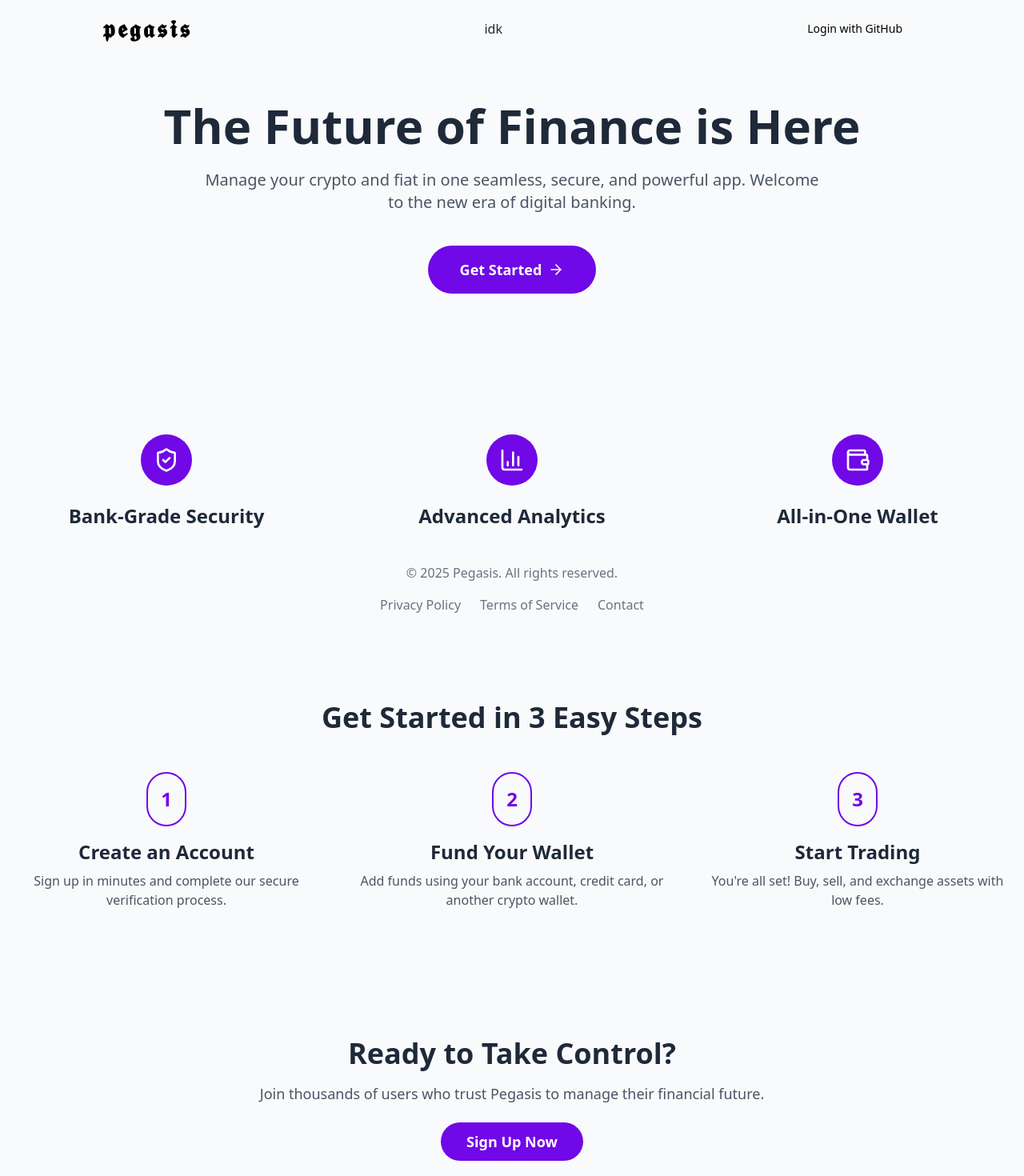
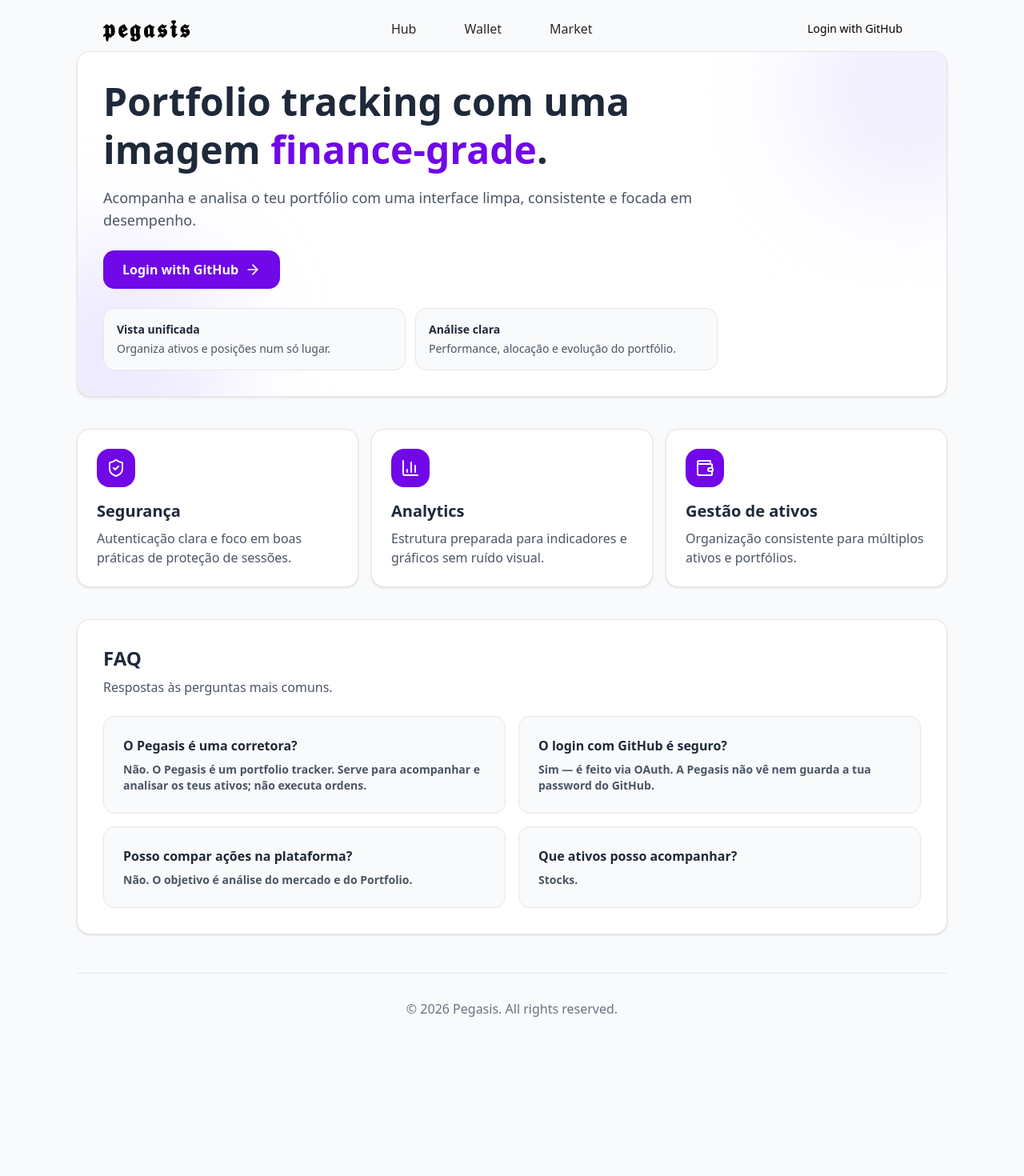
Before and after one commit to monteiroF14/pegasis, a Vue app: page / in a window 1280 px wide. Shown: the top 1470 px of the page at 80% size. After the commit the page ends 1313 px from the top, so only its background shows below. Built offline with nearby package versions, Linux system fonts and the light colour scheme; no server answers; data requests are answered from the project's data file.

Commit message:
Update: Home.vue

```diff
--- a/src/components/Home.vue
+++ b/src/components/Home.vue
@@ -1,132 +1,149 @@
 <script setup>
-import { ShieldCheck, BarChart3, Wallet, Zap, ArrowRight } from 'lucide-vue-next';
-import Header from "./layout/Header.vue"
-import Dashboard from "./Dashboard.vue"
+import { ShieldCheck, BarChart3, Wallet, ArrowRight } from "lucide-vue-next";
+import Header from "./layout/Header.vue";
+import Dashboard from "./Dashboard.vue";
 import { isAuthenticated, loginWithGitHub, logout } from "../login.js";
+
+const faqs = [
+  {
+    q: "O Pegasis é uma corretora?",
+    a: "Não. O Pegasis é um portfolio tracker. Serve para acompanhar e analisar os teus ativos; não executa ordens.",
+  },
+  {
+    q: "O login com GitHub é seguro?",
+    a: "Sim — é feito via OAuth. A Pegasis não vê nem guarda a tua password do GitHub.",
+  },
+  {
+    q: "Posso compar ações na plataforma?",
+    a: "Não. O objetivo é análise do mercado e do Portfolio.",
+  },
+  {
+    q: "Que ativos posso acompanhar?",
+    a: "Stocks.",
+  },
+];
 </script>
 
 <template>
-  <div class="bg-gray-50 text-gray-800">
-    <Header v-if="isAuthenticated()" />
-    <header v-if="!isAuthenticated()" class="w-4/5 mx-auto mt-4">
-      <nav class="bg-gray-50 border-gray-200 dark:bg-gray-800">
-        <div class="flex justify-between items-center mx-auto">
-          <router-link to="/"
-            class="mx-auto text-black rounded font-bold text-3xl tracking-widest bg-transparent text-primary-700 p-0 dark:text-white"
-            aria-current="page">
-            𝖕𝖊𝖌𝖆𝖘𝖎𝖘
-          </router-link>
+  <div class="min-h-screen bg-gray-50 text-gray-800">
+    <Header />
 
-          <div class="justify-between items-center w-full flex order-1" id="mobile-menu-2">
-            <ul class="flex mx-auto font-medium flex-row space-x-8 mt-0">
-              <h3>idk</h3>
-            </ul>
-            <div class="flex items-center order-2">
-              <button v-if="!isAuthenticated()" @click="loginWithGitHub"
-                class="cursor-pointer text-black bg-primary-700 hover:bg-primary-800 focus:ring-4 focus:ring-primary-300 font-medium rounded-lg text-sm px-4 py-2.5 mr-2 dark:bg-primary-600 dark:hover:bg-primary-700 focus:outline-none dark:focus:ring-primary-800">Login
-                with GitHub</button>
-              <button v-if="isAuthenticated()" @click="logout"
-                class="cursor-pointer text-white bg-violet-700 hover:bg-violet-800 focus:ring-4 focus:ring-violet-300 font-medium rounded-lg text-sm px-4 py-2.5 mr-2 dark:bg-violet-600 dark:hover:bg-violet-700 focus:outline-none dark:focus:ring-violet-800">Logout</button>
+    <Dashboard v-if="isAuthenticated()" />
+
+    <main v-else class="max-w-6xl mx-auto px-4 sm:px-6 lg:px-8 py-2">
+      <!-- HERO (full width, sem card direito) -->
+      <section
+        class="rounded-2xl border border-gray-200 bg-white p-8 shadow-sm relative overflow-hidden"
+      >
+        <!-- subtle background -->
+        <div
+          class="absolute -top-24 -right-24 w-72 h-72 rounded-full bg-violet-200/40 blur-3xl"
+        ></div>
+        <div
+          class="absolute -bottom-24 -left-24 w-72 h-72 rounded-full bg-violet-300/30 blur-3xl"
+        ></div>
+
+        <div class="relative max-w-3xl">
+          <h1 class="text-4xl sm:text-5xl font-extrabold leading-tight">
+            Portfolio tracking com uma imagem
+            <span class="text-violet-700">finance-grade</span>.
+          </h1>
+
+          <p class="mt-4 text-lg text-gray-600">
+            Acompanha e analisa o teu portfólio com uma interface limpa,
+            consistente e focada em desempenho.
+          </p>
+
+          <div class="mt-6 flex flex-col sm:flex-row gap-3">
+            <button
+              @click="loginWithGitHub"
+              class="bg-violet-700 text-white hover:bg-violet-800 font-bold py-3 px-6 rounded-xl inline-flex items-center justify-center gap-2 focus:ring-4 focus:ring-violet-300"
+            >
+              Login with GitHub
+              <ArrowRight class="w-5 h-5" />
+            </button>
+          </div>
+
+          <div class="mt-6 grid sm:grid-cols-2 gap-3">
+            <div class="rounded-xl border border-gray-200 bg-gray-50 p-4">
+              <div class="text-sm font-extrabold">Vista unificada</div>
+              <p class="mt-1 text-sm text-gray-600 font-medium">
+                Organiza ativos e posições num só lugar.
+              </p>
+            </div>
+
+            <div class="rounded-xl border border-gray-200 bg-gray-50 p-4">
+              <div class="text-sm font-extrabold">Análise clara</div>
+              <p class="mt-1 text-sm text-gray-600 font-medium">
+                Performance, alocação e evolução do portfólio.
+              </p>
             </div>
           </div>
         </div>
-      </nav>
-    </header>
+      </section>
 
-    <Dashboard v-if="isAuthenticated()" />
-    <main v-if="!isAuthenticated()">
-      <div class="container mx-auto px-4 pt-16 pb-24 text-center">
-        <h1 class="text-6xl font-extrabold mb-4 leading-tight">The Future of Finance is Here</h1>
-        <p class="text-xl text-gray-600 mb-10 max-w-3xl mx-auto">Manage your crypto and fiat in one seamless, secure,
-          and powerful app. Welcome to the new era of digital banking.</p>
-        <router-link to="/dashboard"
-          class="bg-violet-700 text-white hover:bg-violet-800 font-bold py-4 px-10 rounded-full text-lg inline-flex items-center space-x-2 transition-transform transform hover:scale-105">
-          <span>Get Started</span>
-          <ArrowRight class="w-5 h-5" />
-        </router-link>
-      </div>
+      <!-- FEATURES -->
+      <section class="mt-10 grid md:grid-cols-3 gap-4">
+        <div class="rounded-2xl border border-gray-200 bg-white p-6 shadow-sm">
+          <div class="inline-flex p-3 rounded-2xl bg-violet-700 text-white">
+            <ShieldCheck class="w-6 h-6" />
+          </div>
+          <h2 class="mt-4 text-xl font-extrabold">Segurança</h2>
+          <p class="mt-2 text-gray-600 font-medium">
+            Autenticação clara e foco em boas práticas de proteção de sessões.
+          </p>
+        </div>
 
-      <div class="bg-gray-50 py-20">
-        <div class="container mx-auto px-4">
-          <div class="grid grid-cols-1 md:grid-cols-3 gap-12 text-center">
-            <div class="feature-item">
-              <div class="mb-4 inline-block p-4 bg-violet-700 text-white rounded-full">
-                <ShieldCheck class="w-8 h-8" />
-              </div>
-              <h2 class="text-2xl font-bold mb-2">Bank-Grade Security</h2>
-              <p class="text-gray-600">Your assets are protected by multi-layer security, ensuring your funds are always
-                safe.</p>
-            </div>
-            <div class="feature-item">
-              <div class="mb-4 inline-block p-4 bg-violet-700 text-white rounded-full">
-                <BarChart3 class="w-8 h-8" />
-              </div>
-              <h2 class="text-2xl font-bold mb-2">Advanced Analytics</h2>
-              <p class="text-gray-600">Make informed decisions with our real-time market data and portfolio analysis
-                tools.</p>
-            </div>
-            <div class="feature-item">
-              <div class="mb-4 inline-block p-4 bg-violet-700 text-white rounded-full">
-                <Wallet class="w-8 h-8" />
-              </div>
-              <h2 class="text-2xl font-bold mb-2">All-in-One Wallet</h2>
-              <p class="text-gray-600">Seamlessly manage a wide range of cryptocurrencies and traditional assets.</p>
+        <div class="rounded-2xl border border-gray-200 bg-white p-6 shadow-sm">
+          <div class="inline-flex p-3 rounded-2xl bg-violet-700 text-white">
+            <BarChart3 class="w-6 h-6" />
+          </div>
+          <h2 class="mt-4 text-xl font-extrabold">Analytics</h2>
+          <p class="mt-2 text-gray-600 font-medium">
+            Estrutura preparada para indicadores e gráficos sem ruído visual.
+          </p>
+        </div>
+
+        <div class="rounded-2xl border border-gray-200 bg-white p-6 shadow-sm">
+          <div class="inline-flex p-3 rounded-2xl bg-violet-700 text-white">
+            <Wallet class="w-6 h-6" />
+          </div>
+          <h2 class="mt-4 text-xl font-extrabold">Gestão de ativos</h2>
+          <p class="mt-2 text-gray-600 font-medium">
+            Organização consistente para múltiplos ativos e portfólios.
+          </p>
+        </div>
+      </section>
+
+      <!-- FAQ -->
+      <section class="mt-10">
+        <div class="rounded-2xl border border-gray-200 bg-white p-8 shadow-sm">
+          <h2 class="text-2xl font-extrabold">FAQ</h2>
+          <p class="mt-2 text-gray-600 font-medium">
+            Respostas às perguntas mais comuns.
+          </p>
+
+          <div class="mt-6 grid lg:grid-cols-2 gap-4">
+            <div
+              v-for="f in faqs"
+              :key="f.q"
+              class="rounded-xl border border-gray-200 bg-gray-50 p-6"
+            >
+              <div class="font-extrabold">{{ f.q }}</div>
+              <p class="mt-2 text-sm font-semibold text-gray-600">
+                {{ f.a }}
+              </p>
             </div>
           </div>
         </div>
-      </div>
+      </section>
 
-      <div class="py-20">
-        <div class="container mx-auto px-4">
-          <h2 class="text-4xl font-bold text-center mb-12">Get Started in 3 Easy Steps</h2>
-          <div class="grid grid-cols-1 md:grid-cols-3 gap-12 text-center">
-            <div>
-              <div
-                class="mb-4 inline-block p-4 border-2 border-violet-700 text-violet-700 rounded-full text-2xl font-bold">
-                1</div>
-              <h3 class="text-2xl font-bold mb-2">Create an Account</h3>
-              <p class="text-gray-600">Sign up in minutes and complete our secure verification process.</p>
-            </div>
-            <div>
-              <div
-                class="mb-4 inline-block p-4 border-2 border-violet-700 text-violet-700 rounded-full text-2xl font-bold">
-                2</div>
-              <h3 class="text-2xl font-bold mb-2">Fund Your Wallet</h3>
-              <p class="text-gray-600">Add funds using your bank account, credit card, or another crypto wallet.</p>
-            </div>
-            <div>
-              <div
-                class="mb-4 inline-block p-4 border-2 border-violet-700 text-violet-700 rounded-full text-2xl font-bold">
-                3</div>
-              <h3 class="text-2xl font-bold mb-2">Start Trading</h3>
-              <p class="text-gray-600">You're all set! Buy, sell, and exchange assets with low fees.</p>
-            </div>
-          </div>
-        </div>
-      </div>
-
-      <div class="bg-gray-50">
-        <div class="container mx-auto px-4 py-20 text-center">
-          <h2 class="text-4xl font-bold mb-4">Ready to Take Control?</h2>
-          <p class="text-lg text-gray-600 mb-8">Join thousands of users who trust Pegasis to manage their financial
-            future.</p>
-          <router-link to="/dashboard"
-            class="bg-violet-700 text-white hover:bg-violet-800 font-bold py-3 px-8 rounded-full text-lg">
-            Sign Up Now
-          </router-link>
-        </div>
-      </div>
+      <!-- FOOTER -->
+      <footer
+        class="mt-12 py-8 border-t border-gray-200 text-center text-gray-500"
+      >
+        <p>&copy; 2026 Pegasis. All rights reserved.</p>
+      </footer>
     </main>
-
-    <footer class="bg-gray-50 py-8 absolute bottom-0 left-0 right-0">
-      <div class="container mx-auto px-4 text-center text-gray-500">
-        <p>&copy; 2025 Pegasis. All rights reserved.</p>
-        <div class="flex justify-center space-x-6 mt-4">
-          <a href="#" class="hover:text-violet-700">Privacy Policy</a>
-          <a href="#" class="hover:text-violet-700">Terms of Service</a>
-          <a href="#" class="hover:text-violet-700">Contact</a>
-        </div>
-      </div>
-    </footer>
   </div>
 </template>
```
